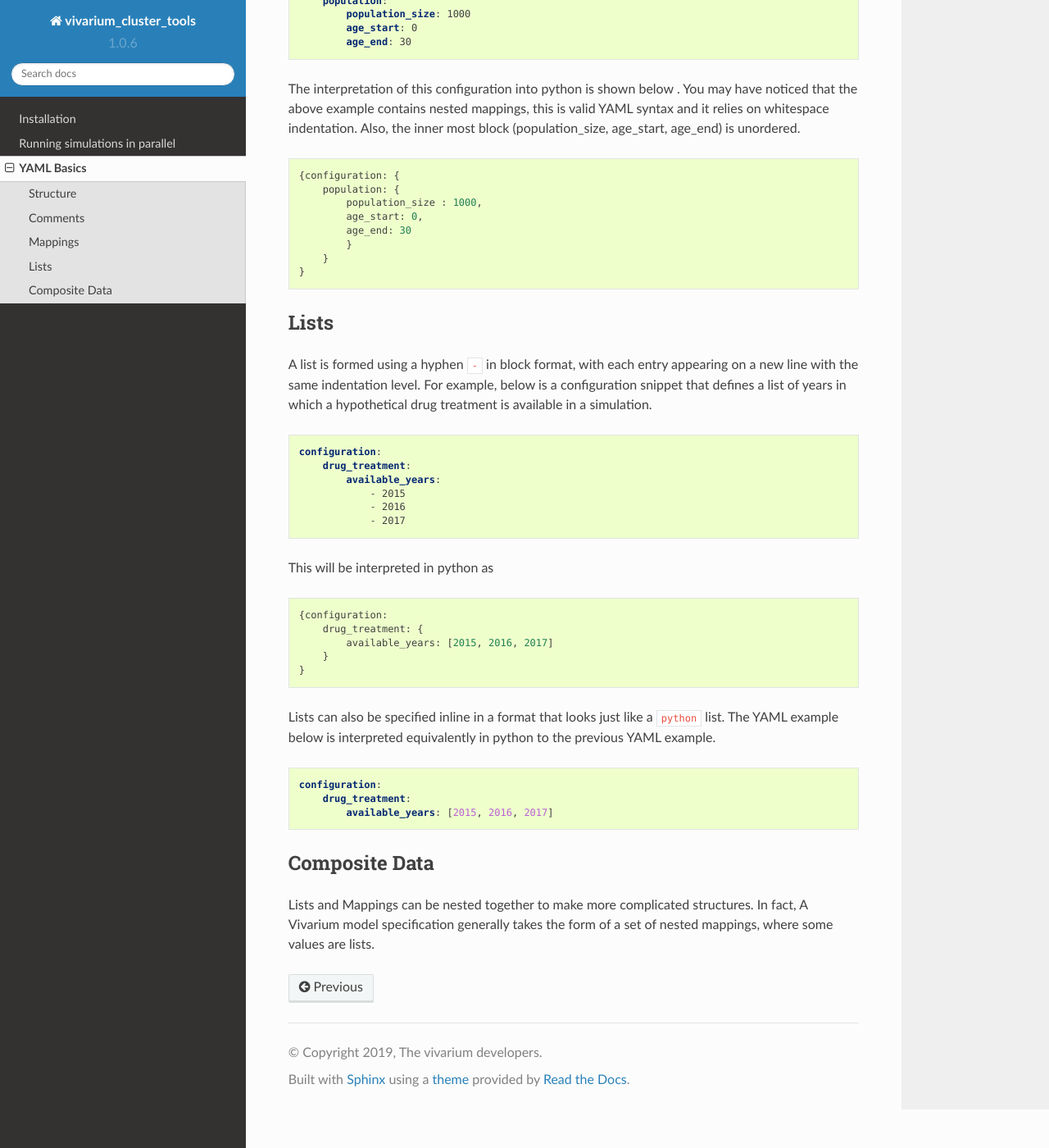
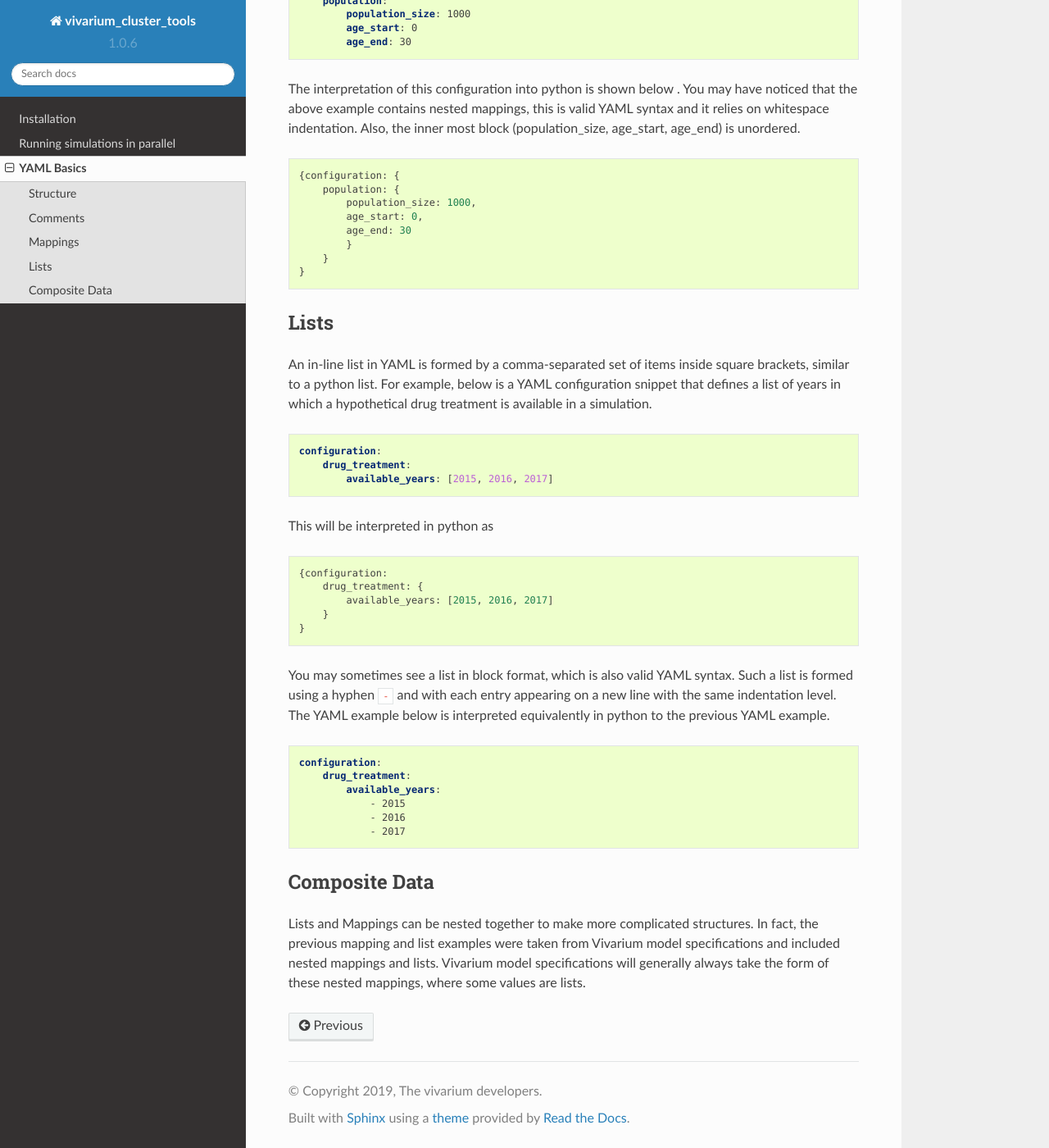
Before and after one commit to ihmeuw/vivarium_cluster_tools, a Sphinx documentation site: the page built from docs/source/yaml_basics.rst, in a window 1280 px wide and 1400 px high, scrolled down 1499 px. Shown: the whole window at 82% size. Built offline with Sphinx 7.4.7 and the Read the Docs theme 2.0.0, drawn with Linux system fonts in a browser that asks for light colours.

Commit message:
reorder list examples, expand composite data

```diff
--- a/docs/source/yaml_basics.rst
+++ b/docs/source/yaml_basics.rst
@@ -88,18 +88,15 @@ contains nested mappings, this is valid YAML syntax and it relies on whitespace
 Lists
 -----
 
-A list is formed using a hyphen ``-`` in block format, with each entry appearing on a new line with the same indentation
-level. For example, below is a configuration snippet that defines a list of years in which a hypothetical drug treatment
+An in-line list in YAML is formed by a comma-separated set of items inside square brackets, similar to a python list.
+For example, below is a YAML configuration snippet that defines a list of years in which a hypothetical drug treatment
 is available in a simulation.
 
 .. code-block:: yaml
 
     configuration:
         drug_treatment:
-            available_years:
-                - 2015
-                - 2016
-                - 2017
+            available_years: [2015, 2016, 2017]
 
 This will be interpreted in python as
 
@@ -111,17 +108,23 @@ This will be interpreted in python as
         }
     }
 
-Lists can also be specified inline in a format that looks just like a ``python`` list. The YAML example below is
+
+You may sometimes see a list in block format, which is also valid YAML syntax. Such a list is formed using a
+hyphen ``-`` and with each entry appearing on a new line with the same indentation level. The YAML example below is
 interpreted equivalently in python to the previous YAML example.
 
 .. code-block:: yaml
 
     configuration:
         drug_treatment:
-            available_years: [2015, 2016, 2017]
+            available_years:
+                - 2015
+                - 2016
+                - 2017
 
 Composite Data
 --------------
 
-Lists and Mappings can be nested together to make more complicated structures. In fact, A Vivarium model specification
-generally takes the form of a set of nested mappings, where some values are lists.
+Lists and Mappings can be nested together to make more complicated structures. In fact, the previous mapping and list
+examples were taken from Vivarium model specifications and included nested mappings and lists. Vivarium model
+specifications will generally always take the form of these nested mappings, where some values are lists.
```
Also changed, not shown: other parts of docs/source/yaml_basics.rst (+1 -1 lines).
